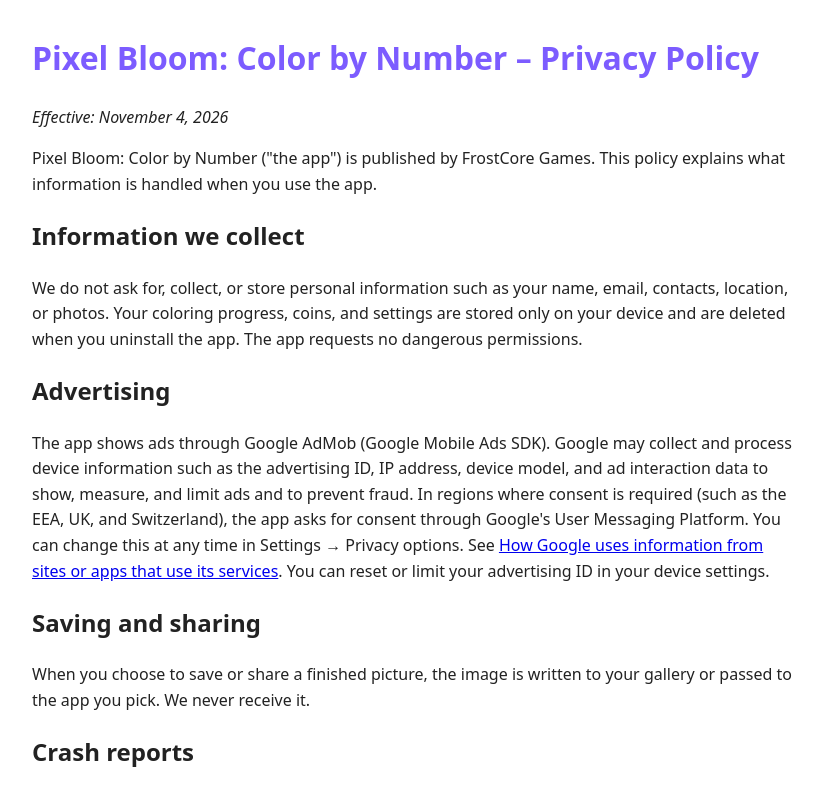
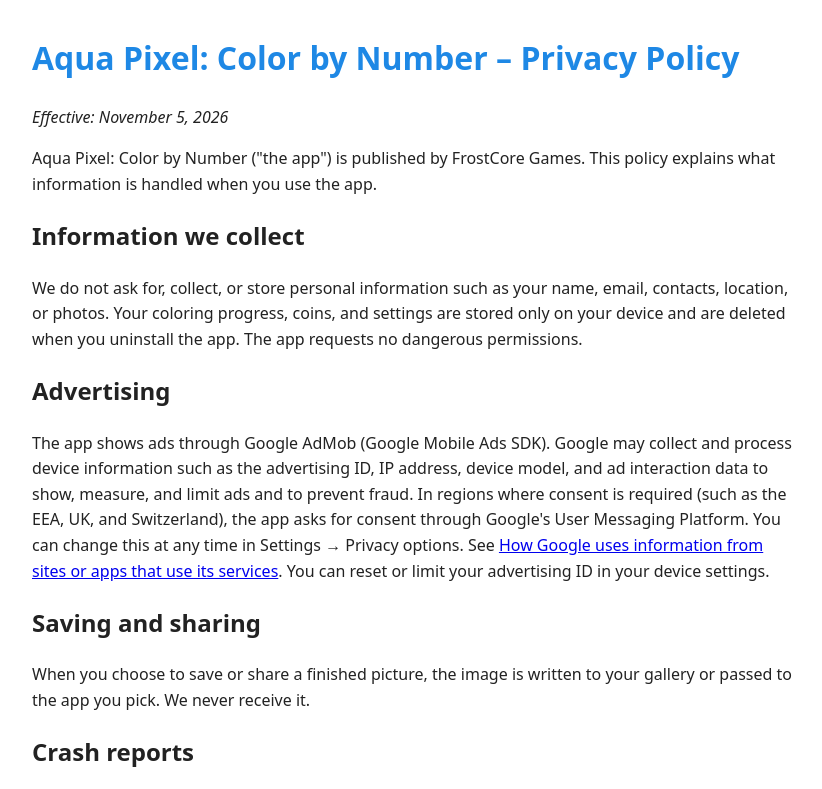
Before and after one commit to Micky9889900/Micky9889900.github.io, a plain HTML site: page colorbynumber-privacy.html in a window 1280 px wide. Shown: the top 789 px of the page, without its empty margins (228-1050 px from the left). Drawn offline with Linux system fonts and the light colour scheme.

Commit message:
Update colorbynumber privacy policy for Aqua Pixel retheme

```diff
--- a/colorbynumber-privacy.html
+++ b/colorbynumber-privacy.html
@@ -1,7 +1,7 @@
-<!DOCTYPE html><html lang="en"><head><meta charset="utf-8"><meta name="viewport" content="width=device-width,initial-scale=1"><title>Pixel Bloom: Color by Number – Privacy Policy</title>
-<style>body{font-family:system-ui,sans-serif;max-width:760px;margin:2em auto;padding:0 1em;line-height:1.6;color:#222}h1{color:#7C5CFF}</style></head><body>
-<h1>Pixel Bloom: Color by Number – Privacy Policy</h1><p><em>Effective: November 4, 2026</em></p>
-<p>Pixel Bloom: Color by Number ("the app") is published by FrostCore Games. This policy explains what information is handled when you use the app.</p>
+<!DOCTYPE html><html lang="en"><head><meta charset="utf-8"><meta name="viewport" content="width=device-width,initial-scale=1"><title>Aqua Pixel: Color by Number – Privacy Policy</title>
+<style>body{font-family:system-ui,sans-serif;max-width:760px;margin:2em auto;padding:0 1em;line-height:1.6;color:#222}h1{color:#1E88E5}</style></head><body>
+<h1>Aqua Pixel: Color by Number – Privacy Policy</h1><p><em>Effective: November 5, 2026</em></p>
+<p>Aqua Pixel: Color by Number ("the app") is published by FrostCore Games. This policy explains what information is handled when you use the app.</p>
 <h2>Information we collect</h2><p>We do not ask for, collect, or store personal information such as your name, email, contacts, location, or photos. Your coloring progress, coins, and settings are stored only on your device and are deleted when you uninstall the app. The app requests no dangerous permissions.</p>
 <h2>Advertising</h2><p>The app shows ads through Google AdMob (Google Mobile Ads SDK). Google may collect and process device information such as the advertising ID, IP address, device model, and ad interaction data to show, measure, and limit ads and to prevent fraud. In regions where consent is required (such as the EEA, UK, and Switzerland), the app asks for consent through Google's User Messaging Platform. You can change this at any time in Settings → Privacy options. See <a href="https://policies.google.com/technologies/partner-sites">How Google uses information from sites or apps that use its services</a>. You can reset or limit your advertising ID in your device settings.</p>
 <h2>Saving and sharing</h2><p>When you choose to save or share a finished picture, the image is written to your gallery or passed to the app you pick. We never receive it.</p>
```
